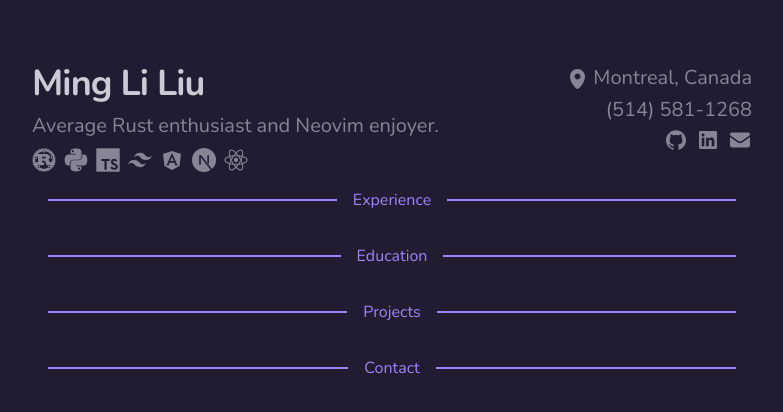
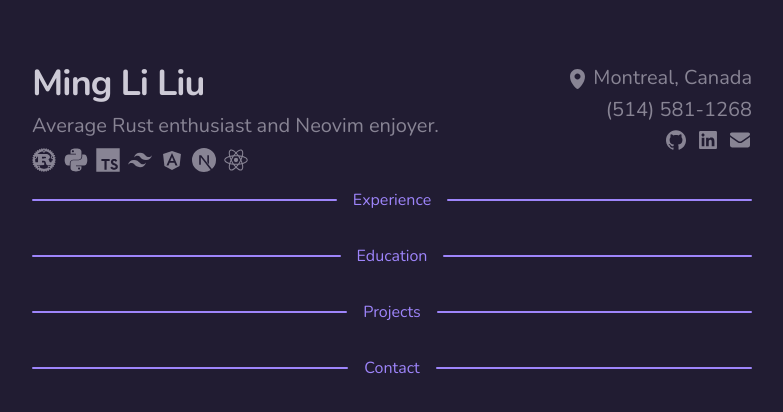
Before and after one commit to mingli202/portfolio, a React (Vite) app: page / in a window 1280 px wide. Shown: the top 412 px of the page, without its empty margins (248-1031 px from the left). Built offline with nearby package versions, Linux system fonts and the light colour scheme.

Commit message:
added rounded corners

```diff
--- a/src/components/SectionBreakLine.tsx
+++ b/src/components/SectionBreakLine.tsx
@@ -4,10 +4,10 @@ type Props = {
 
 export default function SectionBreakLine({ sectionName }: Props) {
   return (
-    <div className="flex items-center gap-4 p-4 text-base">
-      <div className="bg-primary h-0.5 w-full" />
+    <div className="flex items-center gap-4 py-4 text-base">
+      <div className="bg-primary h-0.5 w-full rounded-full" />
       <h2 className="text-primary">{sectionName}</h2>
-      <div className="bg-primary h-0.5 w-full" />
+      <div className="bg-primary h-0.5 w-full rounded-full" />
     </div>
   );
 }
```
